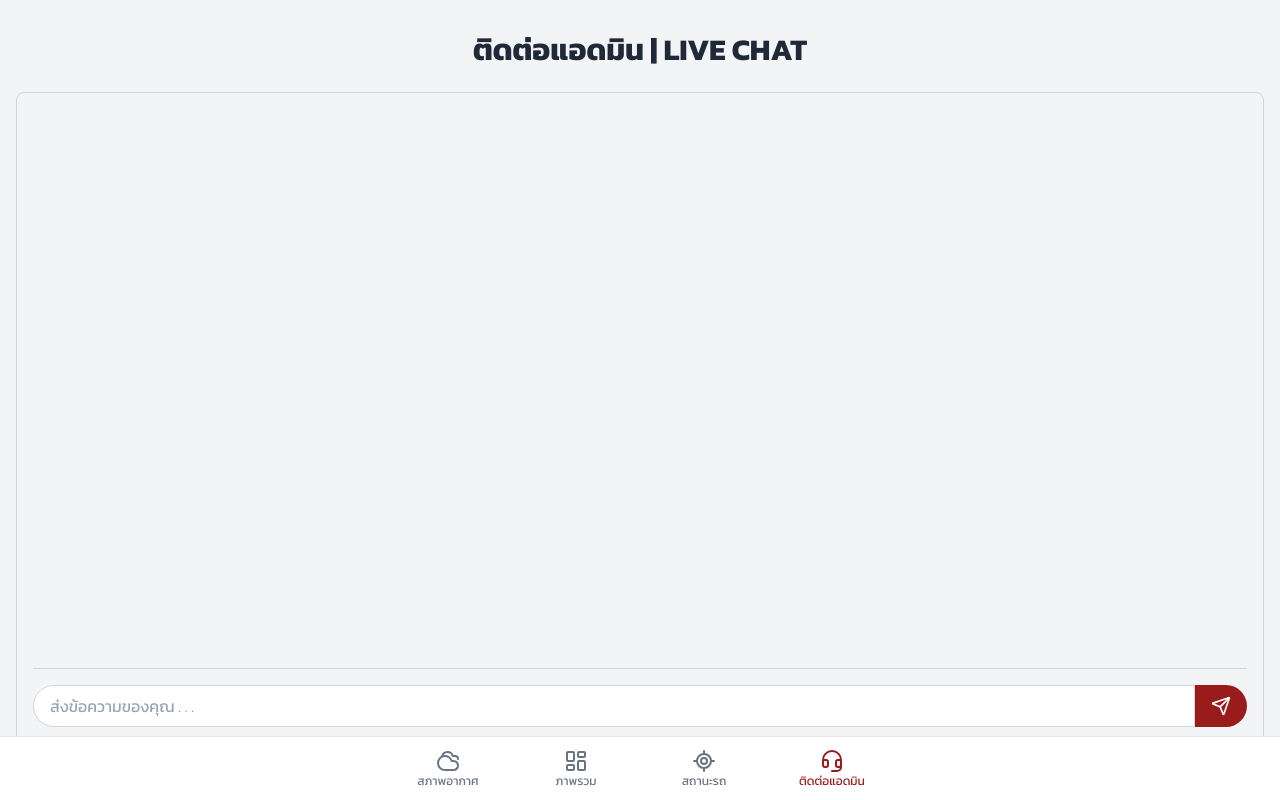
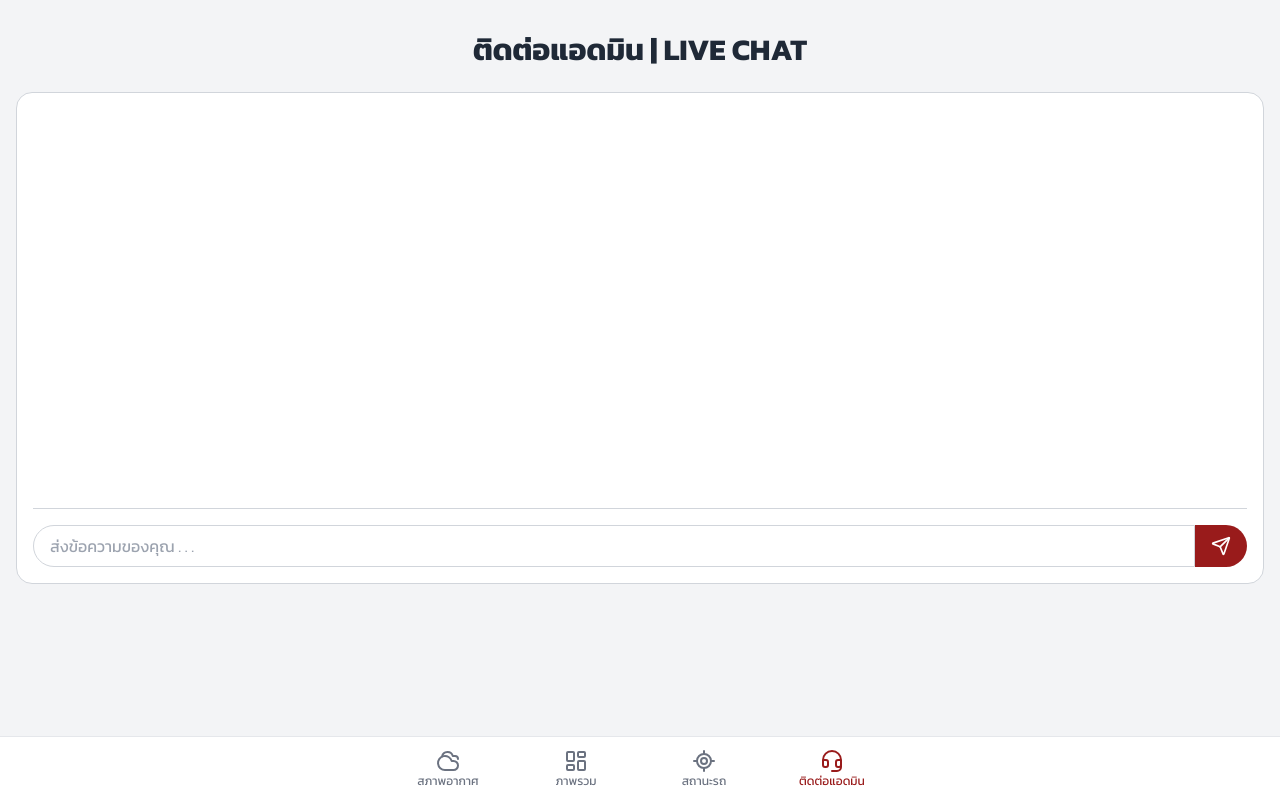
Before and after one commit to poomp5/SchoolTransport-Plus, a Next.js app: page /contact in a window 1280 px wide. Built offline with nearby package versions, Linux system fonts and the light colour scheme.

Commit message:
fix contact page

```diff
--- a/app/contact/page.tsx
+++ b/app/contact/page.tsx
@@ -16,8 +16,8 @@ const ContactPage: React.FC = () => {
     return (
         <div className="flex flex-col items-center p-4">
             <h1 className="text-3xl font-extrabold mb-6 mt-4 text-center text-gray-800">ติดต่อแอดมิน | LIVE CHAT</h1>
-            <div className="border border-gray-300 p-4 w-full max-w-md md:max-w-screen-xl rounded-lg">
-                <div className="h-[70vh] overflow-y-scroll border-b border-gray-300 mb-4">
+            <div className="bg-white border border-gray-300 p-4 w-full max-w-md md:max-w-screen-xl rounded-2xl">
+                <div className="h-[50vh] overflow-y-scroll border-b border-gray-300 mb-4">
                     {messages.map((message, index) => (
                         <div key={index} className="flex items-start gap-2.5 justify-end mb-4">
                             <div className="flex flex-col w-full max-w-[320px] leading-1.5 p-4 border-gray-200 bg-gray-100 rounded-s-xl rounded-se-xl">
```
